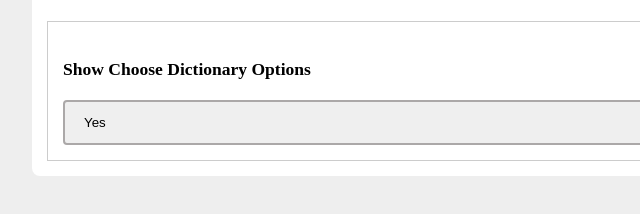
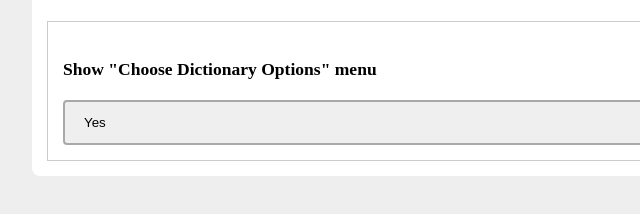
Before and after one commit to harry-private/my_dictionary, a browser extension: page data/options/options.html in a window 1280 px wide. Shown: the part 1447-1661 px from the top of the page, 233-873 px from the left. Drawn offline with Linux system fonts and the light colour scheme.

Commit message:
Changed: version and CHANGELOG.md

```diff
--- a/data/options/options.html
+++ b/data/options/options.html
@@ -109,7 +109,7 @@
                 </div>
                 <br>
                 <div class="second-settings-segment">
-                    <h3>Show Choose Dictionary Options</h3>
+                    <h3>Show "Choose Dictionary Options" menu</h3>
 
                     <!-- <span style="font-size: 12px; font-style: unset"><strong>* First dictionary in the list will be the default dictionary</strong></span><br><br> -->
                     <select name="" id="show-choose-dictionary-options">
--- a/package.json
+++ b/package.json
@@ -1,6 +1,6 @@
 {
   "name": "my_dictionary",
-  "version": "0.0.10",
+  "version": "1.0.00",
   "description": "Get definition or translation of the selected word(s) in popup (multiple choices)",
   "main": "index.js",
   "scripts": {
```
Also changed, not shown: CHANGELOG.md, manifest.json.
